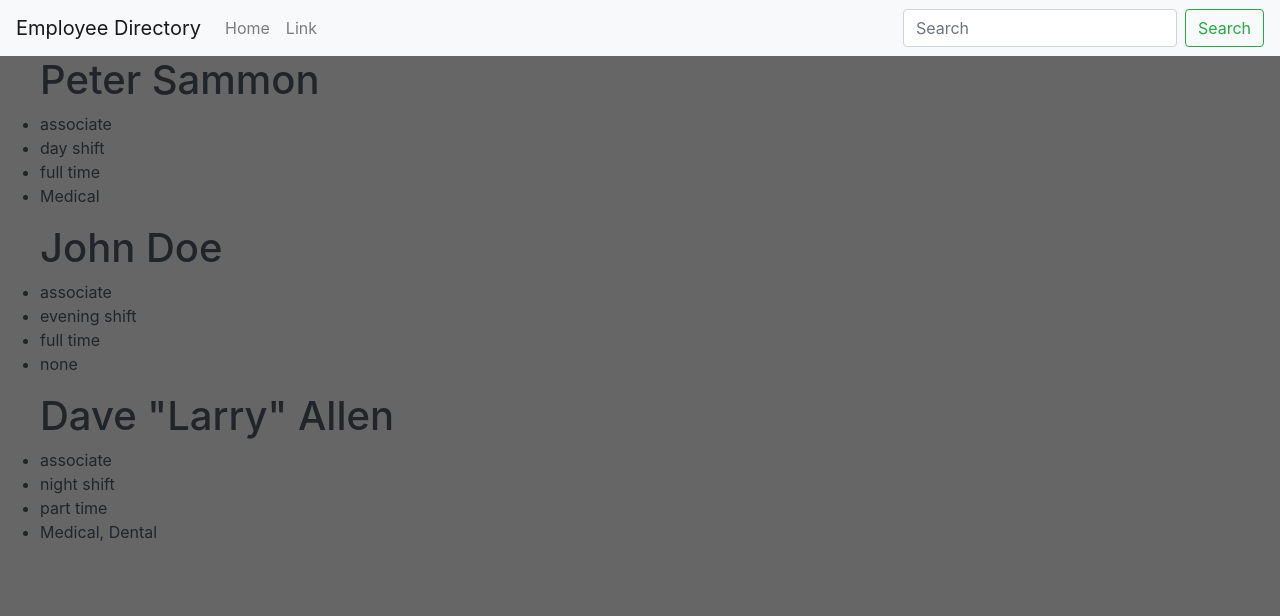
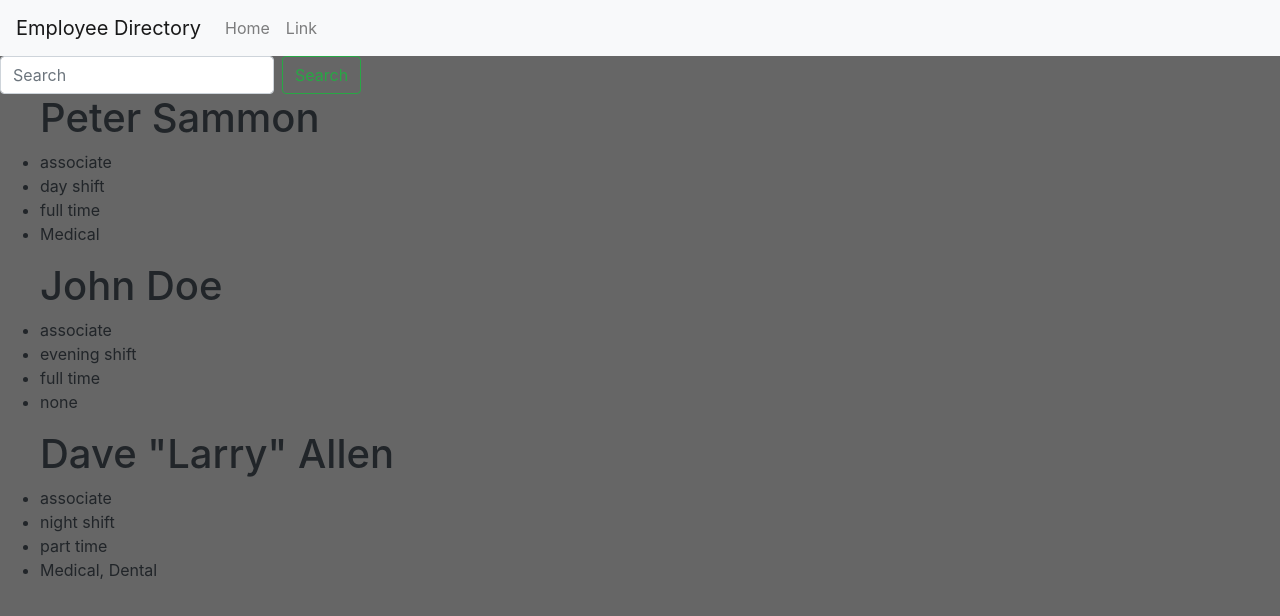
Before and after one commit to Sammon123/employee-directory, a React (Create React App) app: page / in a window 1280 px wide. Shown: the top 616 px of the page. Built offline with nearby package versions, Linux system fonts and the light colour scheme.

Commit message:
initialized search component and rendered onto page

```diff
--- a/src/App.js
+++ b/src/App.js
@@ -1,6 +1,7 @@
 import React, { Component } from 'react';
 import Header from './components/Header'
 import Employees from './components/Employees'
+import Search from './components/Search'
 import './App.css';
 
 class App extends Component {
@@ -8,6 +9,7 @@ class App extends Component {
     return (
       <div className="App" >
         <Header />
+        <Search />
         <Employees />
       </div>
     );
--- a/src/components/Header.js
+++ b/src/components/Header.js
@@ -1,9 +1,6 @@
 import React from 'react'
 import Navbar from 'react-bootstrap/Navbar'
 import Nav from 'react-bootstrap/Nav'
-import Form from 'react-bootstrap/Form'
-import FormControl from 'react-bootstrap/FormControl'
-import Button from 'react-bootstrap/Button'
 
 const Header = () => {
     return (
@@ -15,10 +12,6 @@ const Header = () => {
                     <Nav.Link href="#home">Home</Nav.Link>
                     <Nav.Link href="#link">Link</Nav.Link>
                 </Nav>
-                <Form inline>
-                    <FormControl type="text" placeholder="Search" className="mr-sm-2" />
-                    <Button variant="outline-success">Search</Button>
-                </Form>
             </Navbar.Collapse>
         </Navbar>
     )
--- /dev/null
+++ b/src/components/Search.js
@@ -0,0 +1,15 @@
+import React from 'react'
+import Form from 'react-bootstrap/Form'
+import FormControl from 'react-bootstrap/FormControl'
+import Button from 'react-bootstrap/Button'
+
+const Search = () => {
+    return (
+        <Form inline>
+            <FormControl type="text" placeholder="Search" className="mr-sm-2" />
+            <Button variant="outline-success">Search</Button>
+        </Form>
+    )
+}
+
+export default Search
```
